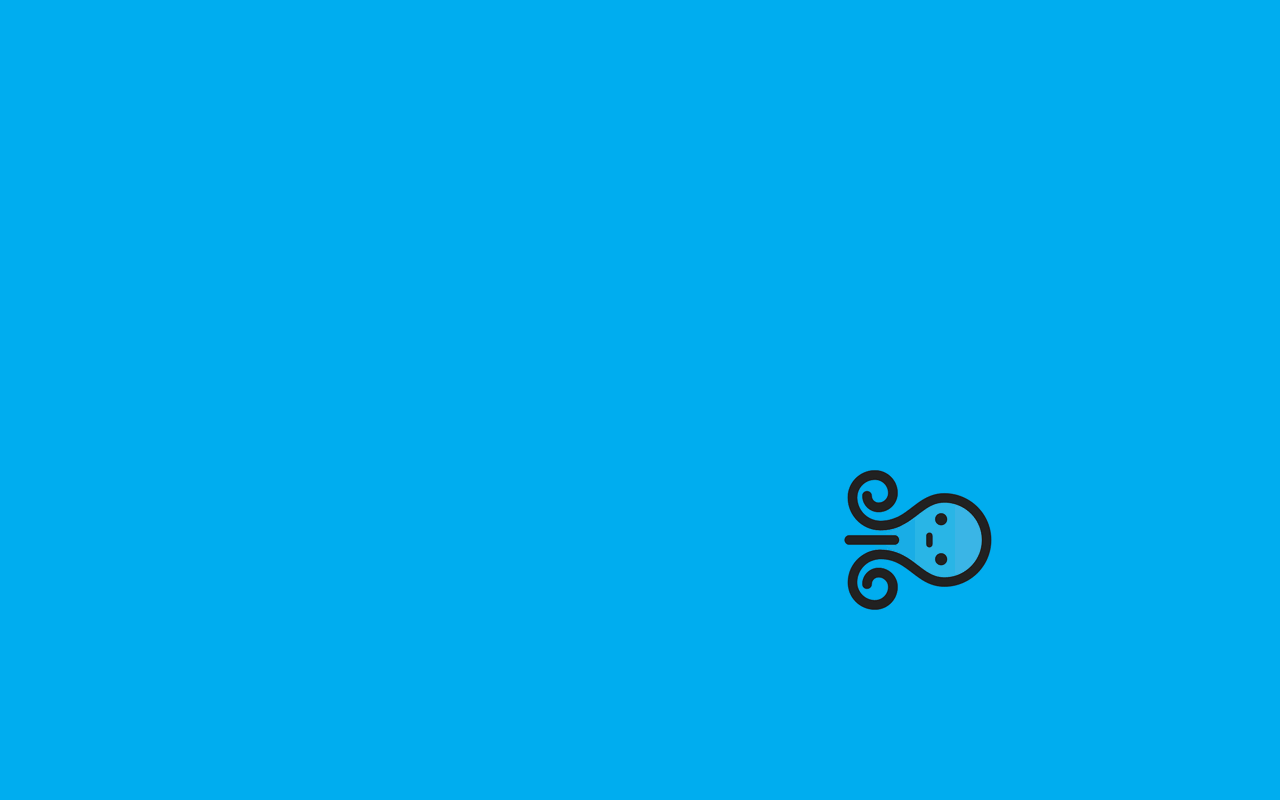
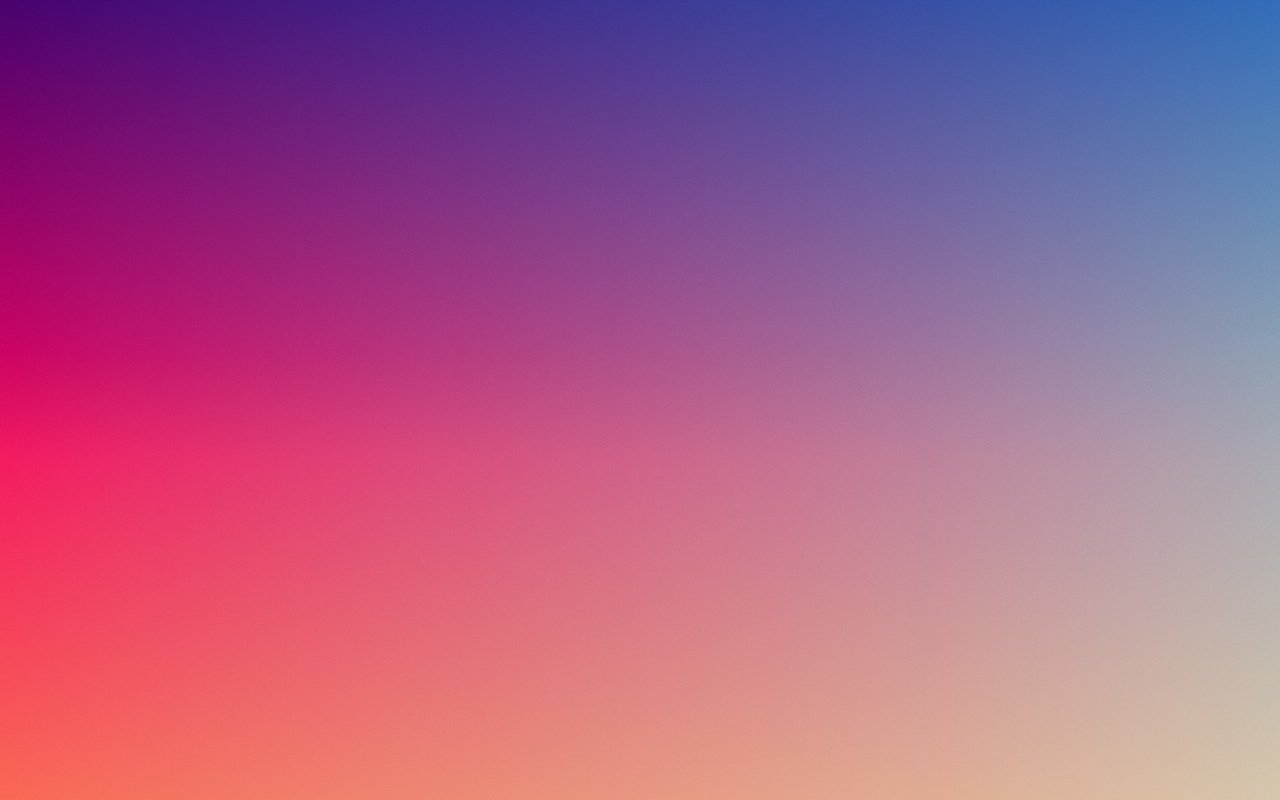
Before and after one commit to lqwxx/mesite, a plain HTML site: page sim.html in a window 1280 px wide. Drawn offline with Linux system fonts and the light colour scheme.

Commit message:
Update sim.html

```diff
--- a/sim.html
+++ b/sim.html
@@ -1,3 +1,3 @@
 <meta http-equiv="refresh" content="1;URL=https://sim.lqwxx.xyz" />
 <link rel="shortcut icon" href="https://mrlivixx.me/favicon.ico">
-<body background="QFJ7W2U.gif" bgproperties="fixed"></body>
+<body background="bgref.jpg" bgproperties="fixed"></body>
```
